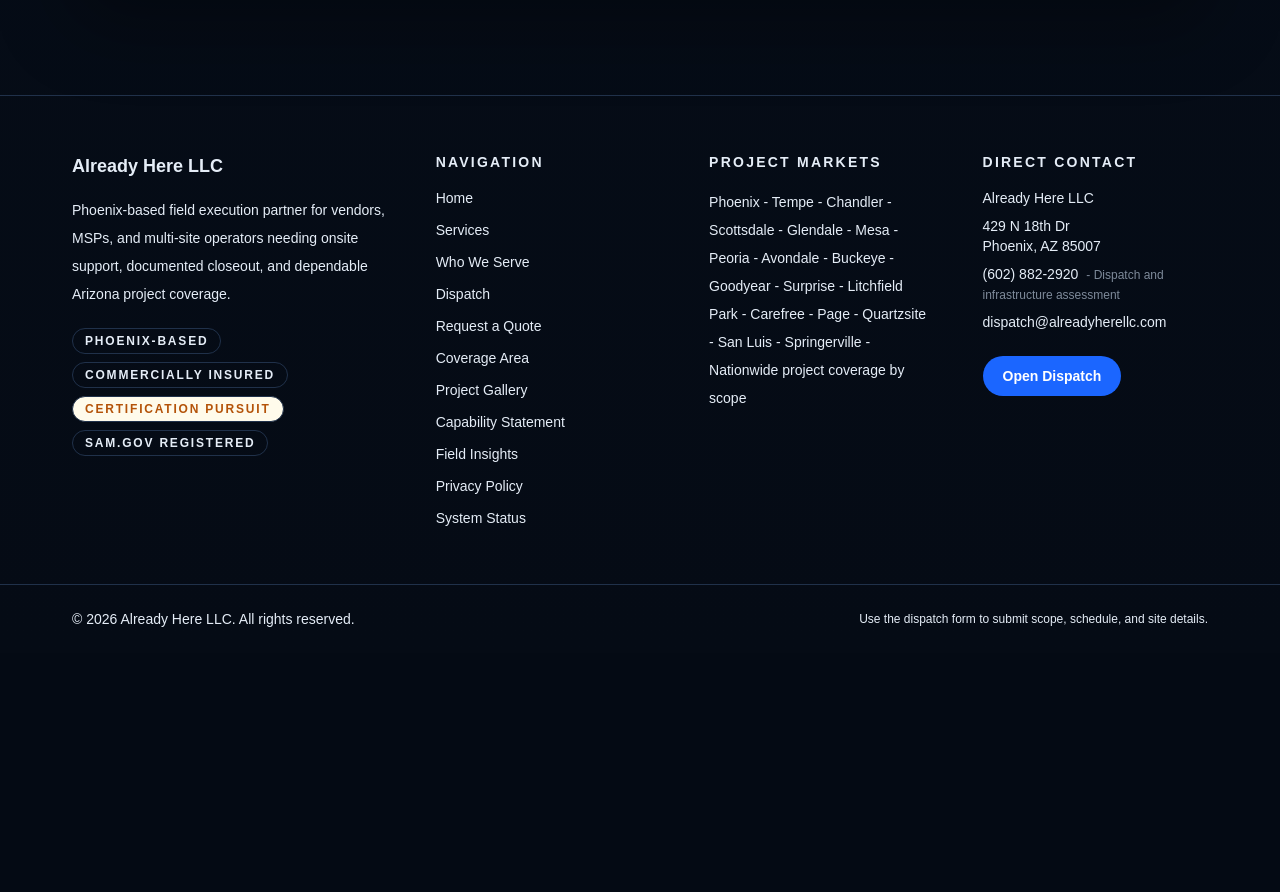
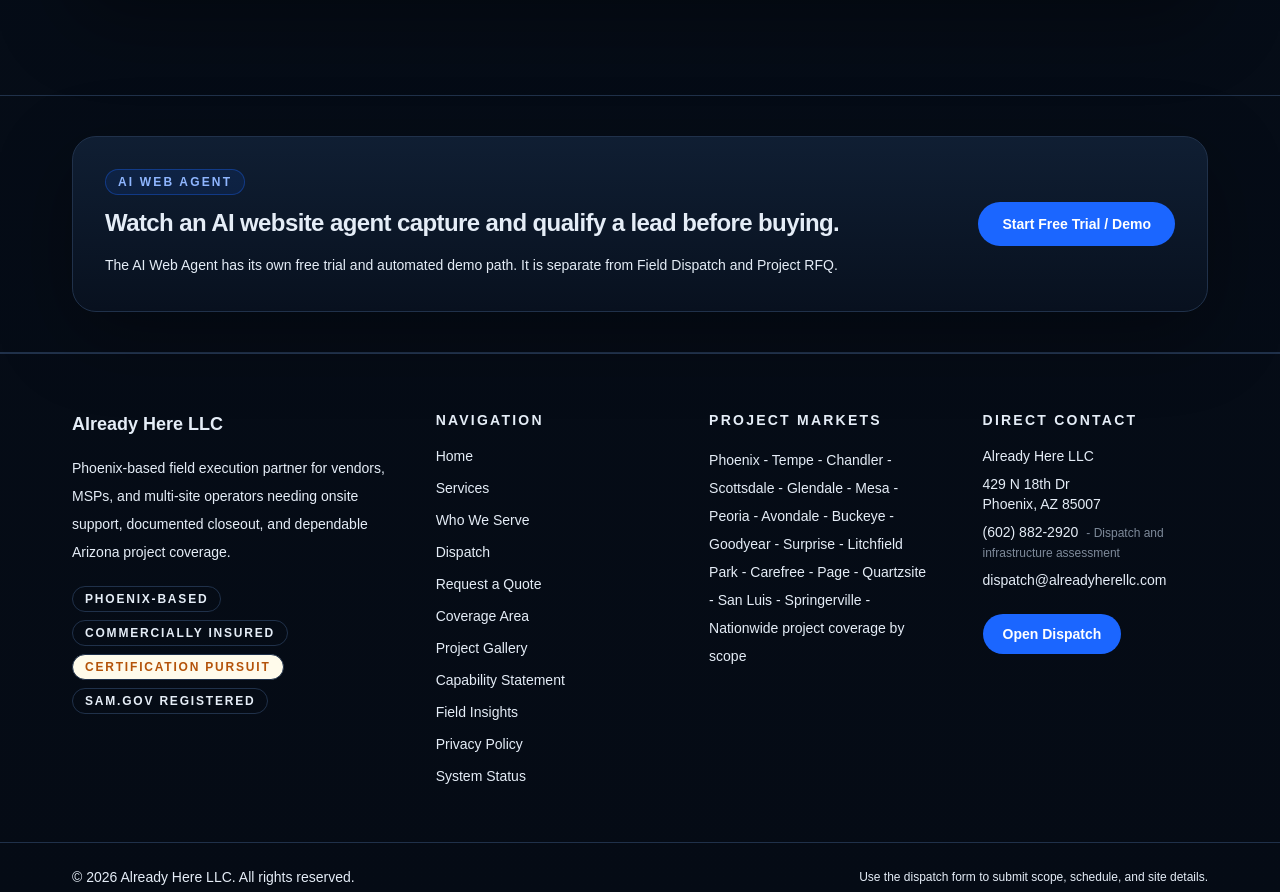
Before and after one commit to quantam101/already-here-llc, a Next.js app: page / in a window 1280 px wide. Shown: the part 6714-7606 px from the top of the page. Before the commit the page ends 7367 px from the top, so only its background shows below. Built offline with nearby package versions, Linux system fonts and the light colour scheme; no server answers.

Commit message:
Show AI agent awareness on homepage only

```diff
--- a/app/layout.tsx
+++ b/app/layout.tsx
@@ -2,6 +2,7 @@ import type { Metadata } from 'next';
 import './globals.css';
 import { Header } from '@/components/Header';
 import { Footer } from '@/components/Footer';
+import { HomeAiAgentAwareness } from '@/components/HomeAiAgentAwareness';
 import { TrafficTracker } from '@/components/TrafficTracker';
 import { siteConfig } from '@/lib/site';
 
@@ -107,6 +108,7 @@ export default function RootLayout({ children }: Readonly<{ children: React.Reac
         <TrafficTracker />
         <Header />
         <main>{children}</main>
+        <HomeAiAgentAwareness />
         <Footer />
       </body>
     </html>
```
